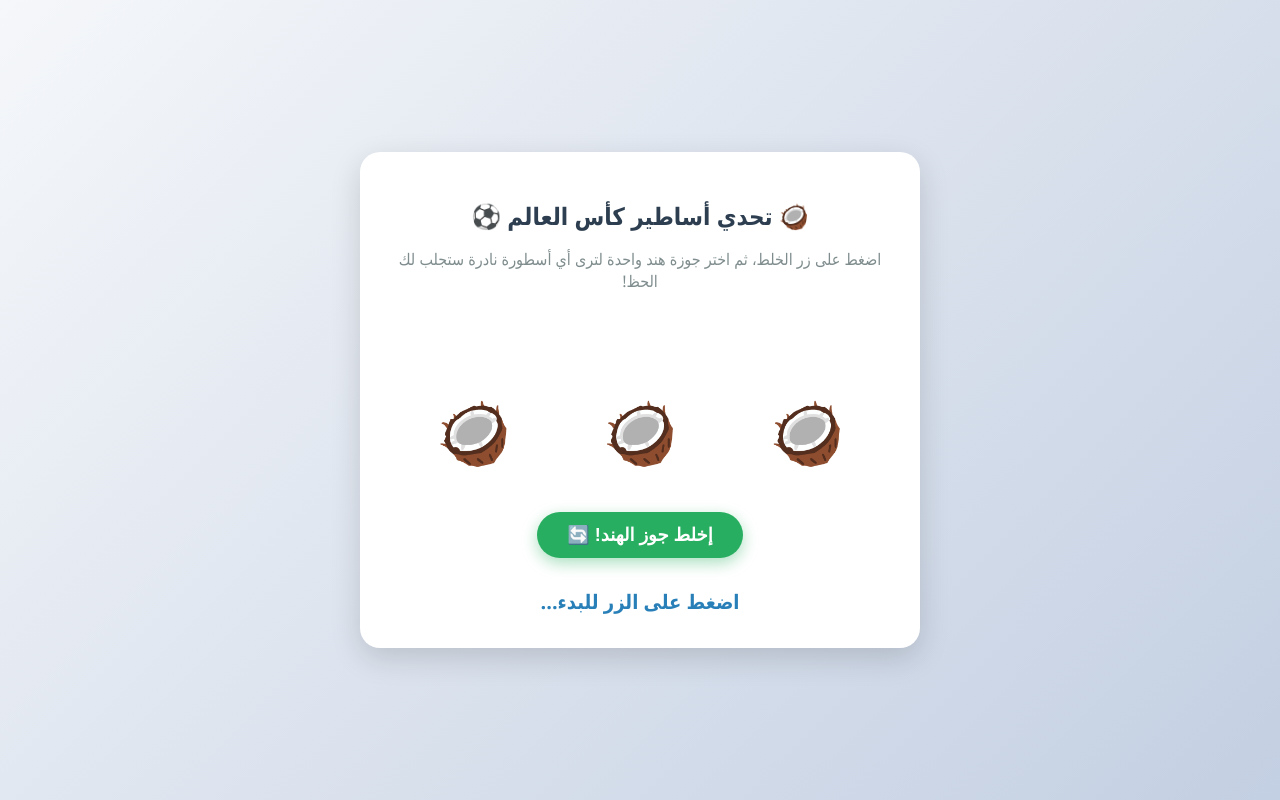
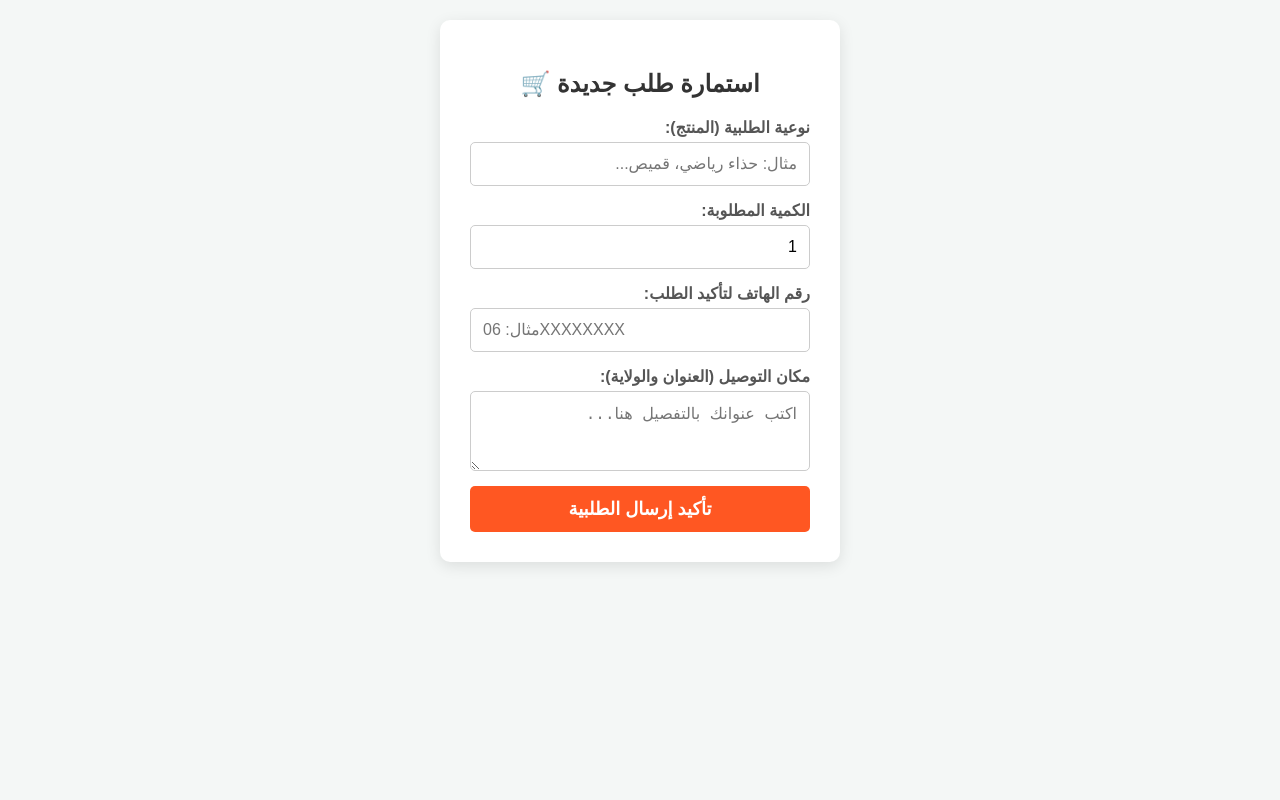
Before and after one commit to Amine8p/Amino, a plain HTML site: page index.html in a window 1280 px wide. Drawn offline with Linux system fonts and the light colour scheme.

Commit message:
Update index.html

```diff
--- a/index.html
+++ b/index.html
@@ -3,246 +3,83 @@
 <head>
     <meta charset="UTF-8">
     <meta name="viewport" content="width=device-width, initial-scale=1.0">
-    <title>لعبة حظ أساطير كأس العالم 🥥</title>
+    <title>صفحة طلب منتج</title>
     <style>
         body {
-            font-family: 'Segoe UI', Tahoma, Geneva, Verdana, sans-serif;
-            background: linear-gradient(135deg, #f5f7fa 0%, #c3cfe2 100%);
-            display: flex;
-            justify-content: center;
-            align-items: center;
-            height: 100vh;
+            font-family: Arial, sans-serif;
             margin: 0;
-            color: #333;
+            padding: 20px;
+            background-color: #f4f7f6;
+            text-align: center;
         }
-
-        .game-container {
-            text-align: center;
+        .form-container {
             background: white;
             padding: 30px;
-            border-radius: 20px;
-            box-shadow: 0 10px 30px rgba(0,0,0,0.15);
-            max-width: 500px;
-            width: 90%;
+            border-radius: 10px;
+            box-shadow: 0 4px 15px rgba(0,0,0,0.1);
+            display: inline-block;
+            max-width: 400px;
+            width: 100%;
+            box-sizing: border-box;
         }
-
-        h1 {
-            color: #2c3e50;
-            margin-bottom: 10px;
-            font-size: 24px;
+        h2 { color: #333; margin-bottom: 20px; }
+        label { display: block; text-align: right; margin-bottom: 5px; font-weight: bold; color: #555; }
+        input, select, textarea {
+            display: block;
+            width: 100%;
+            margin-bottom: 15px;
+            padding: 12px;
+            border-radius: 5px;
+            border: 1px solid #ccc;
+            box-sizing: border-box;
+            font-size: 16px;
         }
-
-        p.description {
-            color: #7f8c8d;
-            margin-bottom: 30px;
+        button {
+            background-color: #ff5722;
+            color: white;
+            cursor: pointer;
+            border: none;
+            font-weight: bold;
+            width: 100%;
+            padding: 12px;
+            font-size: 18px;
+            border-radius: 5px;
+            transition: 0.3s;
         }
-
-        .coconuts-stage {
-            display: flex;
-            justify-content: space-around;
-            margin-bottom: 40px;
-            min-height: 150px;
-            align-items: flex-end;
-        }
-
-        .coconut-box {
-            display: flex;
-            flex-direction: column;
-            align-items: center;
-            cursor: pointer;
-            position: relative;
-            width: 100px;
-        }
-
-        .coconut {
-            font-size: 60px;
-            transition: transform 0.5s ease;
-            user-select: none;
-        }
-
-        /* تأثير الاهتزاز عند الخلط */
-        .shaking .coconut {
-            animation: shake 0.5s infinite;
-        }
-
-        /* تأثير الارتفاع عند الكشف عن الجائزة */
-        .revealed .coconut {
-            transform: translateY(-50px) scale(1.1);
-        }
-
-        .player-card {
-            font-size: 14px;
-            font-weight: bold;
-            background: #f1f2f6;
-            padding: 5px 10px;
-            border-radius: 10px;
-            position: absolute;
-            bottom: -30px;
-            opacity: 0;
-            transition: opacity 0.4s ease, transform 0.4s ease;
-            transform: translateY(10px);
-            white-space: nowrap;
-            box-shadow: 0 4px 6px rgba(0,0,0,0.05);
-        }
-
-        .revealed .player-card {
-            opacity: 1;
-            transform: translateY(0);
-        }
-
-        .btn-shuffle {
-            background-color: #27ae60;
-            color: white;
-            border: none;
-            padding: 12px 30px;
-            font-size: 18px;
-            font-weight: bold;
-            border-radius: 25px;
-            cursor: pointer;
-            transition: background 0.2s, transform 0.1s;
-            box-shadow: 0 5px 15px rgba(39, 174, 96, 0.4);
-        }
-
-        .btn-shuffle:hover {
-            background-color: #219653;
-        }
-
-        .btn-shuffle:active {
-            transform: scale(0.98);
-        }
-
-        .btn-shuffle:disabled {
-            background-color: #bdc3c7;
-            cursor: not-allowed;
-            box-shadow: none;
-        }
-
-        #result-message {
-            margin-top: 30px;
-            font-size: 20px;
-            font-weight: bold;
-            min-height: 30px;
-            color: #2980b9;
-        }
-
-        /* أنيميشن الاهتزاز */
-        @keyframes shake {
-            0% { transform: translate(0, 0) rotate(0deg); }
-            20% { transform: translate(-5px, 0) rotate(-5deg); }
-            40% { transform: translate(5px, 0) rotate(5deg); }
-            60% { transform: translate(-5px, 0) rotate(-3deg); }
-            80% { transform: translate(5px, 0) rotate(3deg); }
-            100% { transform: translate(0, 0) rotate(0deg); }
-        }
+        button:hover { background-color: #e64a19; }
     </style>
 </head>
 <body>
 
-    <div class="game-container">
-        <h1>🥥 تحدي أساطير كأس العالم ⚽</h1>
-        <p class="description">اضغط على زر الخلط، ثم اختر جوزة هند واحدة لترى أي أسطورة نادرة ستجلب لك الحظ!</p>
+    <div class="form-container">
+        <h2>استمارة طلب جديدة 🛒</h2>
 
-        <div class="coconuts-stage" id="stage">
-            <!-- جوزة الهند الأولى -->
-            <div class="coconut-box" onclick="revealCoconut(0)">
-                <div class="coconut">🥥</div>
-                <div class="player-card" id="card-0">؟؟؟</div>
-            </div>
-            <!-- جوزة الهند الثانية -->
-            <div class="coconut-box" onclick="revealCoconut(1)">
-                <div class="coconut">🥥</div>
-                <div class="player-card" id="card-1">؟؟؟</div>
-            </div>
-            <!-- جوزة الهند الثالثة -->
-            <div class="coconut-box" onclick="revealCoconut(2)">
-                <div class="coconut">🥥</div>
-                <div class="player-card" id="card-2">؟؟؟</div>
-            </div>
-        </div>
+        <!-- تم ربط النموذج ببريدك الإلكتروني مباشرة بالأسفل -->
+        <form action="https://formsubmit.co/mohj7405@gmail.com" method="POST">
 
-        <button class="btn-shuffle" id="shuffle-btn" onclick="startShuffle()">إخلط جوز الهند! 🔄</button>
+            <!-- 1. نوعية الطلبية -->
+            <label for="order_type">نوعية الطلبية (المنتج):</label>
+            <input type="text" id="order_type" name="نوعية_الطلبية" placeholder="مثال: حذاء رياضي، قميص..." required>
 
-        <div id="result-message">اضغط على الزر للبدء...</div>
+            <!-- 2. الكمية -->
+            <label for="quantity">الكمية المطلوبة:</label>
+            <input type="number" id="quantity" name="الكمية" min="1" value="1" required>
+
+            <!-- 3. رقم الهاتف -->
+            <label for="phone">رقم الهاتف لتأكيد الطلب:</label>
+            <input type="tel" id="phone" name="رقم_الهاتف" placeholder="مثال: 06XXXXXXXX" required>
+
+            <!-- 4. مكان التوصيل -->
+            <label for="address">مكان التوصيل (العنوان والولاية):</label>
+            <textarea id="address" name="مكان_التوصيل" rows="3" placeholder="اكتب عنوانك بالتفصيل هنا..." required></textarea>
+
+            <!-- إلغاء كابتشا التفعيل المزعجة للزبائن بعد أول تفعيل -->
+            <input type="hidden" name="_captcha" value="false">
+
+            <!-- زر الإرسال -->
+            <button type="submit">تأكيد إرسال الطلبية</button>
+        </form>
     </div>
 
-    <script>
-        // مصفوفة الأساطير والجوائز النادرة
-        const legends = [
-            "ميسي 👑 (أسطورة نادرة جداً)",
-            "رونالدينيو ✨ (ساحر السامبا)",
-            "كريستيانو رونالدو 🇵🇹 (صاروخ ماديرا)"
-        ];
-
-        let shuffledPrizes = [];
-        let canPick = false;
-        let gameActive = false;
-
-        function startShuffle() {
-            if (gameActive && !canPick) return; // منع الضغط أثناء الخلط
-
-            const boxes = document.querySelectorAll('.coconut-box');
-            const resultMsg = document.getElementById('result-message');
-            const shuffleBtn = document.getElementById('shuffle-btn');
-
-            // إعادة ضبط الحالة السابقة
-            boxes.forEach(box => {
-                box.classList.remove('revealed');
-                box.classList.add('shaking');
-            });
-
-            resultMsg.innerText = "جاري خلط الجوائز بشكل عشوائي... 🤔";
-            shuffleBtn.disabled = true;
-            canPick = false;
-            gameActive = true;
-
-            // خوارزمية ترتيب عشوائي للمصفوفة (Fisher-Yates Shuffle)
-            shuffledPrizes = [...legends];
-            for (let i = shuffledPrizes.length - 1; i > 0; i--) {
-                const j = Math.floor(Math.random() * (i + 1));
-                [shuffledPrizes[i], shuffledPrizes[j]] = [shuffledPrizes[j], shuffledPrizes[i]];
-            }
-
-            // إيقاف الاهتزاز بعد 1.5 ثانية والسماح للاعب بالاختيار
-            setTimeout(() => {
-                boxes.forEach(box => box.classList.remove('shaking'));
-                resultMsg.innerText = "اكتمل الخلط! اختر جوزة هند واحدة الآن 👇";
-                canPick = true;
-                shuffleBtn.disabled = false;
-                shuffleBtn.innerText = "إعادة خلط 🔄";
-            }, 1500);
-        }
-
-        function revealCoconut(index) {
-            if (!canPick) {
-                if (!gameActive) {
-                    alert("الرجاء الضغط على زر الخلط أولاً للبدء!");
-                }
-                return;
-            }
-
-            const boxes = document.querySelectorAll('.coconut-box');
-
-            // حقن أسماء اللاعبين في الكروت بناءً على الترتيب العشوائي الجديد
-            for (let i = 0; i < 3; i++) {
-                document.getElementById(`card-${i}`).innerText = shuffledPrizes[i];
-            }
-
-            // إظهار الجوزة التي اختارها اللاعب
-            boxes[index].classList.add('revealed');
-
-            // إظهار رسالة الحظ للاعب
-            const wonPlayer = shuffledPrizes[index];
-            const resultMsg = document.getElementById('result-message');
-            resultMsg.innerHTML = `🎉 حظك اليوم هو الأسطورة: <br><span style="color: #e74c3c; font-size: 22px;">${wonPlayer}</span>`;
-
-            // كشف باقي الجوزات بعد ثانية واحدة لرؤية أين كان الآخرون
-            setTimeout(() => {
-                boxes.forEach(box => box.classList.add('revealed'));
-            }, 800);
-
-            // قفل اللعب حتى يتم الضغط على خلط مجدداً
-            canPick = false;
-        }
-    </script>
 </body>
 </html>
```
